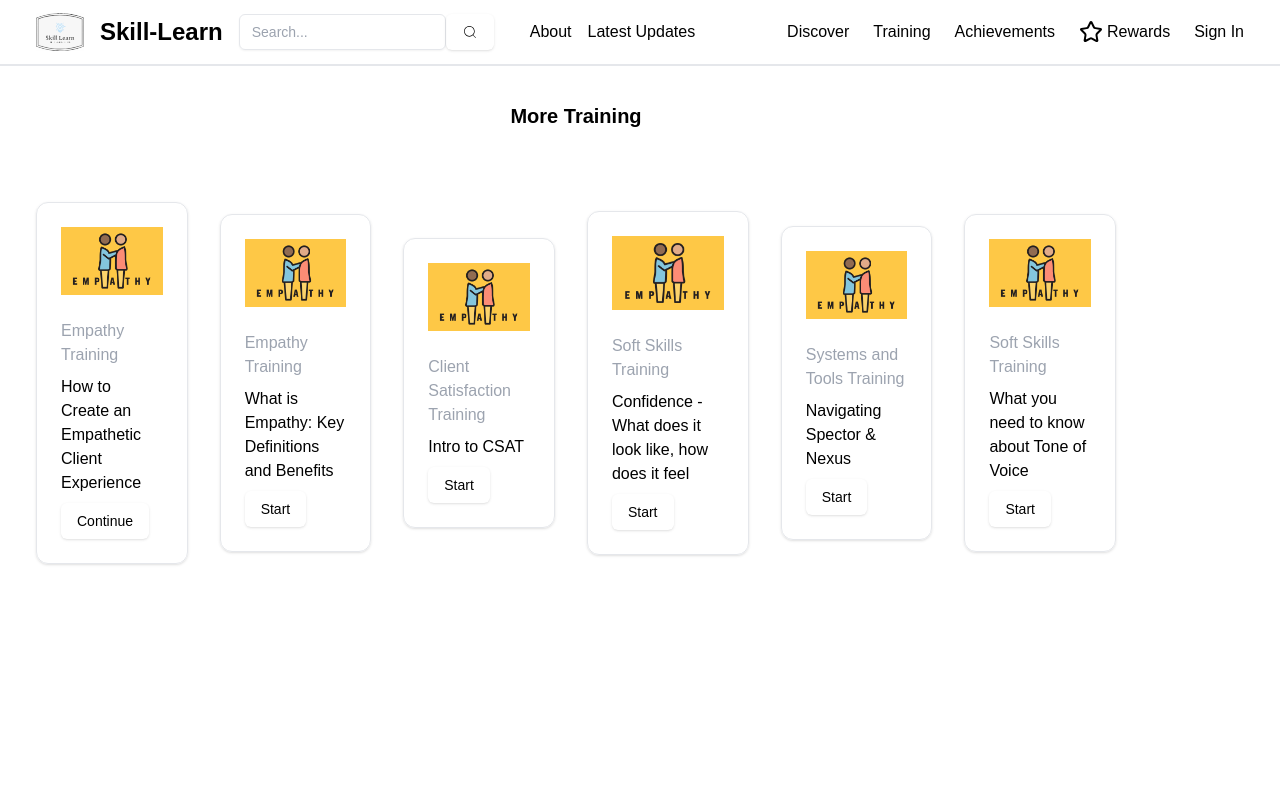
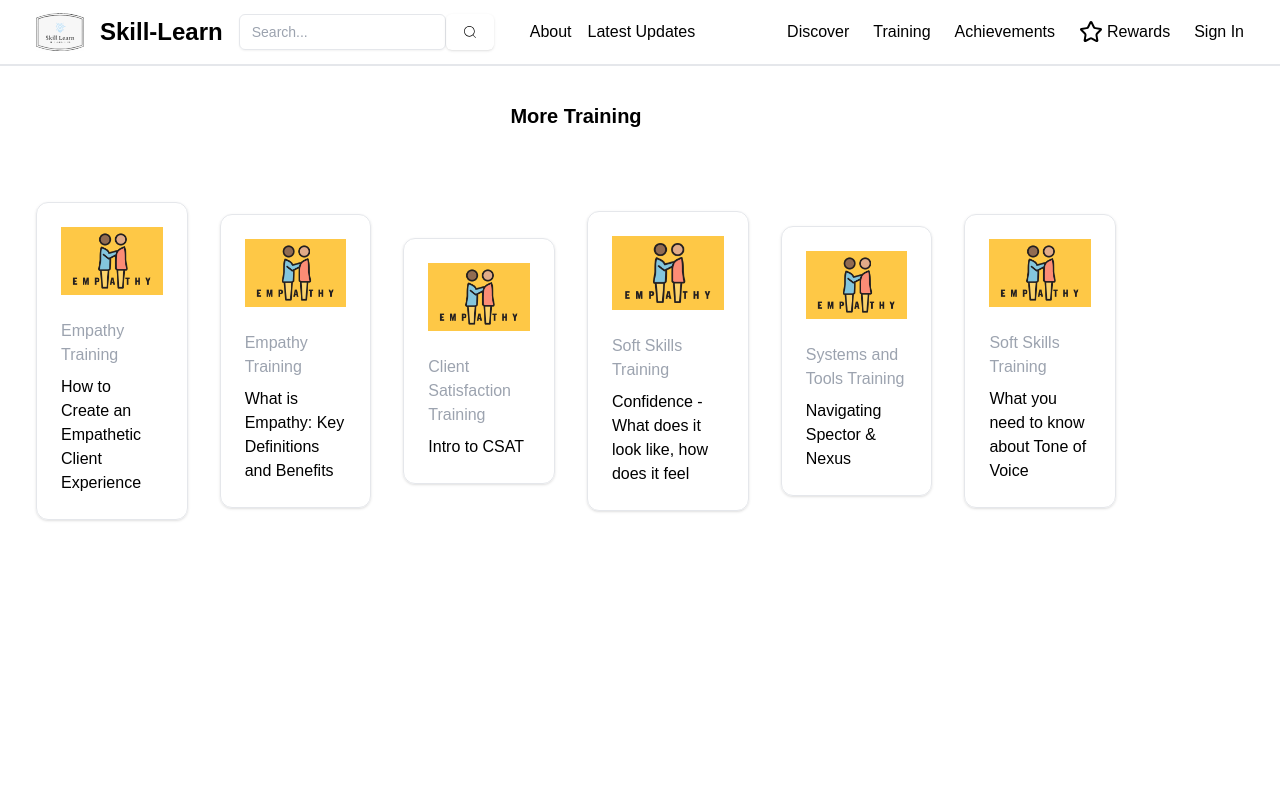
Before and after one commit to Coding-with-Thang/skill-learn, a Next.js app: page /training in a window 1280 px wide. Shown: the top 800 px of the page. Built offline with nearby package versions, Linux system fonts and the light colour scheme.

Commit message:
hack fix

```diff
--- a/src/app/training/page.jsx
+++ b/src/app/training/page.jsx
@@ -1,6 +1,6 @@
 "use client"
 
-import { useCallback } from "react";
+// import { useCallback } from "react";
 import Image from "next/image";
 import empathy from "../../../public/empathy.png";
 import { Button } from "@/components/ui/button";
@@ -9,9 +9,9 @@ import {
   CardContent,
   CardHeader
 } from "@/components/ui/card";
-import { usePathname, useRouter, useSearchParams } from "next/navigation";
-import { redirect } from 'next/navigation'
-import { Suspense } from 'react'
+// import { usePathname, useRouter, useSearchParams } from "next/navigation";
+// import { redirect } from 'next/navigation'
+// import { Suspense } from 'react'
 export default function TrainingPage() {
 
   const topics = [
@@ -65,19 +65,19 @@ export default function TrainingPage() {
     },
   ];
 
-  const router = useRouter()
-  const pathname = usePathname()
-  const searchParams = useSearchParams()
+  // const router = useRouter()
+  // const pathname = usePathname()
+  // const searchParams = useSearchParams()
 
-  const createQueryString = useCallback(
-    (name, value) => {
-      const params = new URLSearchParams(searchParams.toString())
-      params.set(name, value)
+  // const createQueryString = useCallback(
+  //   (name, value) => {
+  //     const params = new URLSearchParams(searchParams.toString())
+  //     params.set(name, value)
 
-      return params.toString()
-    },
-    [searchParams]
-  )
+  //     return params.toString()
+  //   },
+  //   [searchParams]
+  // )
 
   return (
     <main className="flex flex-col items-center justify-items-center min-h-screen w-[90%]">
@@ -99,7 +99,7 @@ export default function TrainingPage() {
               <h4>{topic.subtitle}</h4>
               {/* <Link href={`/topic/${topic.slug}`}> */}
               {/* <Link href={pathname + '?' + createQueryString('topic', topic.slug)}> */}
-              <suspense>
+              {/* <suspense>
                 <Button
                   className="align-right"
                   onClick={() => {
@@ -109,7 +109,7 @@ export default function TrainingPage() {
                 >
                   {topic.btnText}
                 </Button>
-              </suspense>
+              </suspense> */}
               {/* </Link> */}
             </CardContent>
           </Card>
```
